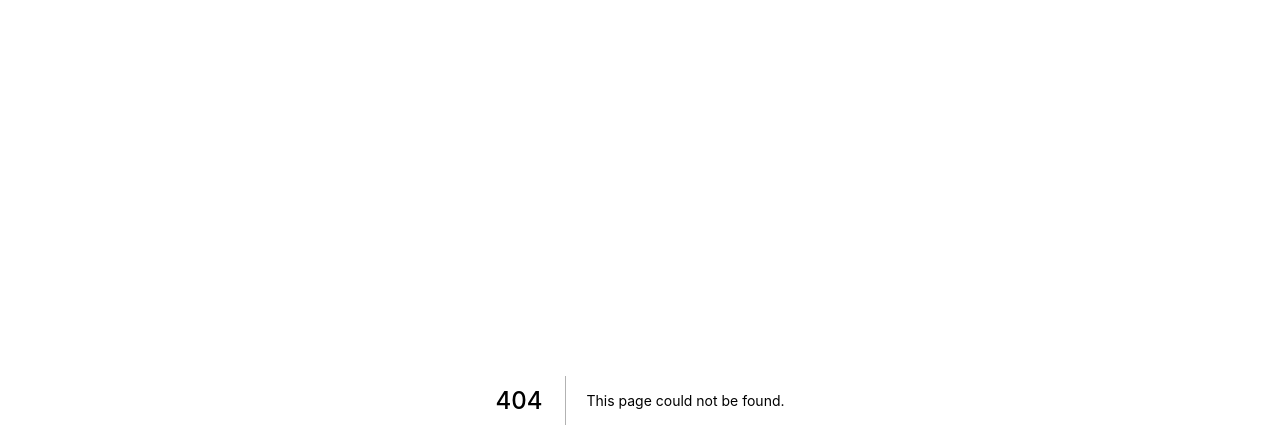
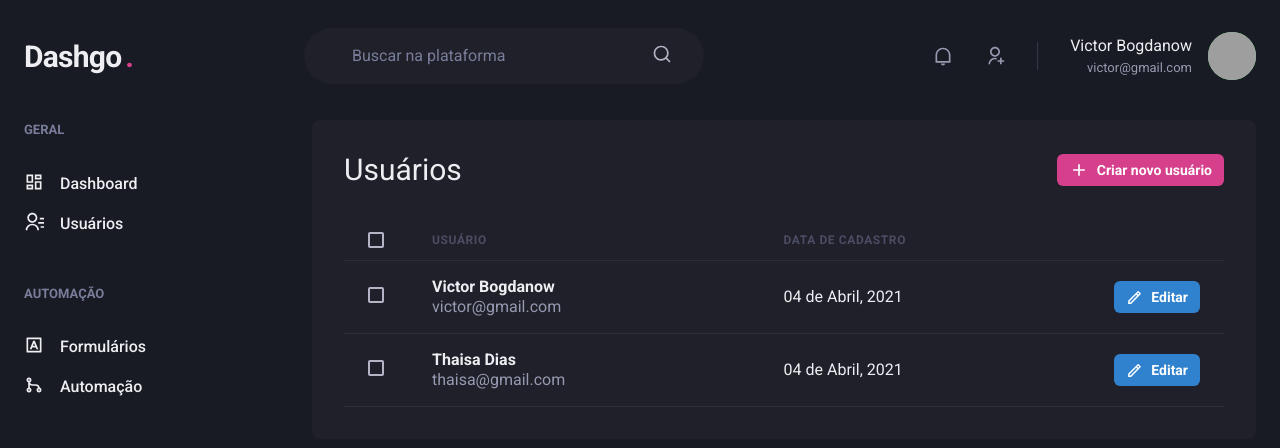
Before and after one commit to Victor-BwD/Dash.Insight, a Next.js app: page /users in a window 1280 px wide. Before the commit this address had no page. Shown: the top 448 px of the page. Built offline with nearby package versions, Linux system fonts and the light colour scheme; grey boxes are pictures that could not be loaded.

Commit message:
Página de usuários quase completa

```diff
--- /dev/null
+++ b/src/pages/users/index.tsx
@@ -0,0 +1,76 @@
+import { Box, Button, Checkbox, Flex, Heading, Icon, Table, Tbody, Td, Th, Thead, Tr, Text } from "@chakra-ui/react";
+import React from "react";
+import { RiAddLine, RiPencilLine } from "react-icons/ri";
+import { Header } from "../../components/Header";
+import { Sidebar } from "../../components/Sidebar";
+
+export default function UserList() {
+    return (
+        <Box>
+            <Header />
+
+            <Flex width="100%" my="6" maxWidth={1480} mx="auto" px="6">
+            <Sidebar/>
+
+            <Box flex="1" borderRadius={8} bg="gray.800" p="8">
+                <Flex mb="8" justify="space-between" align="center">
+                    <Heading size="lg" fontWeight="normal">Usuários</Heading>
+
+                    <Button as="a" size="sm" fontSize="sm" colorScheme="pink" leftIcon={<Icon as={RiAddLine} fontSize="20" />}>
+                        Criar novo usuário
+                    </Button>
+                </Flex>
+
+                <Table colorScheme="whiteAlpha">
+                    <Thead>
+                        <Tr>
+                            <Th px="6" color="gray.300" width="8" >
+                                <Checkbox colorScheme="pink"  />
+                            </Th>
+                            <Th>Usuário</Th>
+                            <Th>Data de cadastro</Th>
+                            <Th width="8"></Th>
+                        </Tr>
+                    </Thead>
+                    <Tbody>
+                        <Tr>
+                            <Td px="6">
+                                <Checkbox colorScheme="pink"  />
+                            </Td>
+                            <Td>
+                                <Box>
+                                    <Text fontWeight="bold">Victor Bogdanow</Text>
+                                    <Text fontsize="sm" color="gray.300">victor@gmail.com</Text>
+                                </Box>
+                            </Td>
+                            <Td>04 de Abril, 2021</Td>
+                            <Td>
+                            <Button as="a" size="sm" fontSize="sm" colorScheme="blue" leftIcon={<Icon as={RiPencilLine} fontSize="17" />}>
+                                Editar
+                            </Button>
+                            </Td>
+                        </Tr>
+                        <Tr>
+                            <Td px="6">
+                                <Checkbox colorScheme="pink"  />
+                            </Td>
+                            <Td>
+                                <Box>
+                                    <Text fontWeight="bold">Thaisa Dias</Text>
+                                    <Text fontsize="sm" color="gray.300">thaisa@gmail.com</Text>
+                                </Box>
+                            </Td>
+                            <Td>04 de Abril, 2021</Td>
+                            <Td>
+                            <Button as="a" size="sm" fontSize="sm" colorScheme="blue" leftIcon={<Icon as={RiPencilLine} fontSize="17" />}>
+                                Editar
+                            </Button>
+                            </Td>
+                        </Tr>
+                    </Tbody>
+                </Table>
+            </Box>
+            </Flex>
+        </Box>
+    );
+}
```
